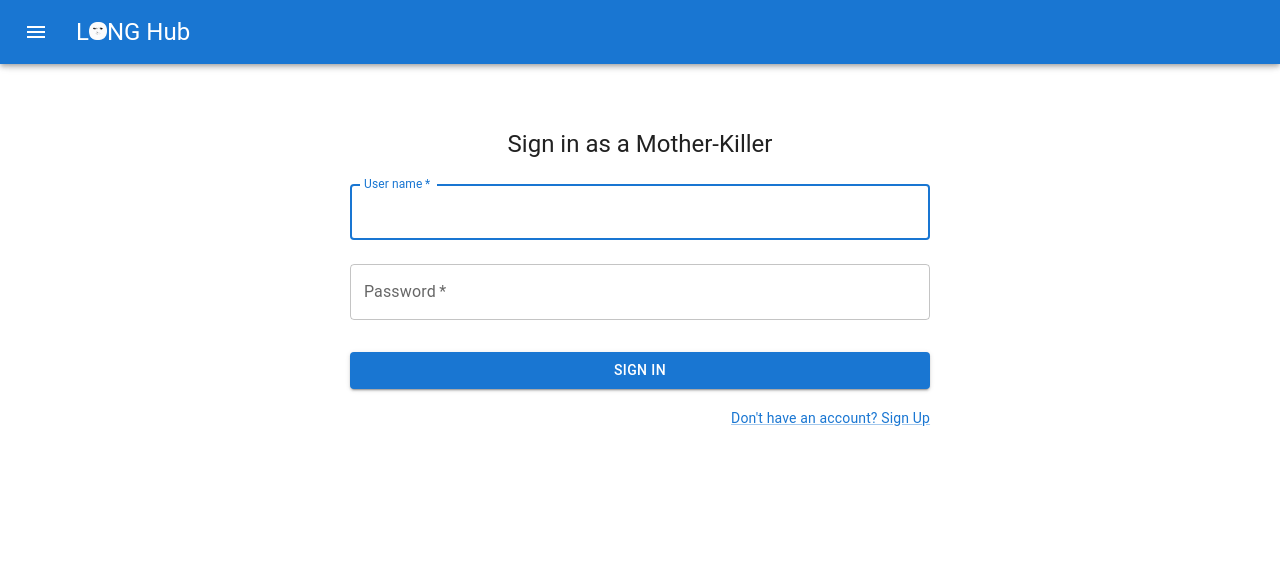
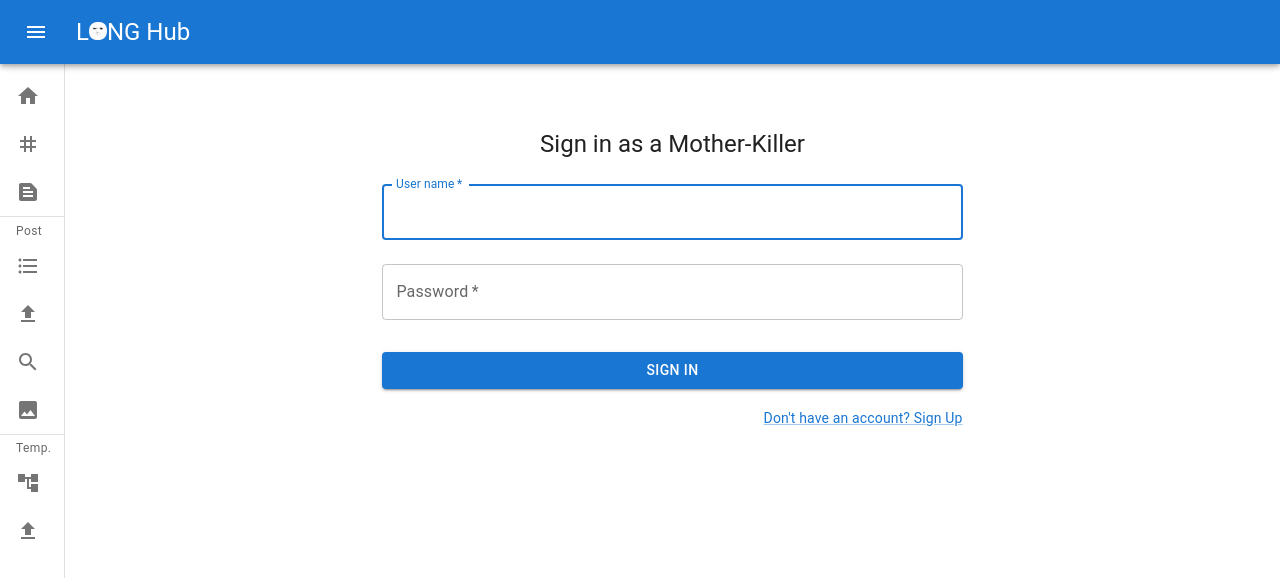
Before and after one commit to MoveToEx/long-hub, a Next.js app: page /account/signin in a window 1280 px wide. Shown: the top 578 px of the page. Built offline with nearby package versions, Linux system fonts and the light colour scheme.

Commit message:
feat: Update drawer appearance

```diff
--- a/app/template.tsx
+++ b/app/template.tsx
@@ -1,20 +1,22 @@
 'use client';
 
 import './globals.css'
+import { styled, Theme, CSSObject } from '@mui/material/styles';
 import { useState } from 'react';
 import * as React from 'react';
+import MuiAppBar, { AppBarProps as MuiAppBarProps } from '@mui/material/AppBar';
 import Box from '@mui/material/Box';
-import AppBar from '@mui/material/AppBar';
 import Toolbar from '@mui/material/Toolbar';
 import IconButton from '@mui/material/IconButton';
 import Typography from '@mui/material/Typography';
-import Drawer from '@mui/material/Drawer';
+import MuiDrawer, { DrawerProps as MuiDrawerProps } from '@mui/material/Drawer';
 import List from '@mui/material/List';
 import ListItemText from '@mui/material/ListItemText';
 import ListItemIcon from '@mui/material/ListItemIcon';
 import ListItemButton from '@mui/material/ListItemButton';
 import Container from '@mui/material/Container';
 import useMediaQuery from '@mui/material/useMediaQuery';
+import Divider from '@mui/material/Divider';
 import CssBaseline from '@mui/material/CssBaseline';
 import { createTheme, ThemeProvider } from '@mui/material/styles';
 import FormatListBulletedIcon from '@mui/icons-material/FormatListBulleted';
@@ -24,24 +26,103 @@ import TagIcon from '@mui/icons-material/Tag';
 import Search from '@mui/icons-material/Search';
 import FileUploadIcon from '@mui/icons-material/FileUpload';
 import ImageIcon from '@mui/icons-material/Image';
+import Menu from '@mui/icons-material/Menu';
 import Stack from '@mui/material/Stack';
-import Menu from '@mui/icons-material/Menu';
+import AccountTreeIcon from '@mui/icons-material/AccountTree';
+import CommitIcon from '@mui/icons-material/Commit';
+import { SnackbarProvider } from 'notistack';
+import { usePathname } from 'next/navigation';
 import Image from 'next/image';
 import Link from 'next/link';
-import AccountTreeIcon from '@mui/icons-material/AccountTree';
-import CommitIcon from '@mui/icons-material/Commit';
-import Divider from '@mui/material/Divider';
-import { SnackbarProvider } from 'notistack';
+
+const drawerWidth = 256;
+
+const openedMixin = (theme: Theme): CSSObject => ({
+    width: drawerWidth,
+    transition: theme.transitions.create('width', {
+        easing: theme.transitions.easing.sharp,
+        duration: theme.transitions.duration.enteringScreen,
+    }),
+    overflowX: 'hidden',
+});
+
+const closedMixin = (theme: Theme): CSSObject => ({
+    transition: theme.transitions.create('width', {
+        easing: theme.transitions.easing.sharp,
+        duration: theme.transitions.duration.leavingScreen,
+    }),
+    overflowX: 'hidden',
+    width: `calc(${theme.spacing(7)} + 1px)`,
+    [theme.breakpoints.up('sm')]: {
+        width: `calc(${theme.spacing(8)} + 1px)`,
+    },
+});
+
+const invisibleMixin = (theme: Theme): CSSObject => ({
+    transition: theme.transitions.create('width', {
+        easing: theme.transitions.easing.sharp,
+        duration: theme.transitions.duration.leavingScreen,
+    }),
+    width: 0,
+});
+
+interface AppBarProps extends MuiAppBarProps {
+    open?: boolean;
+}
+
+const AppBar = styled(MuiAppBar, {
+    shouldForwardProp: (prop) => prop !== 'open',
+})<AppBarProps>(({ theme, open }) => ({
+    zIndex: theme.zIndex.drawer + 1,
+    transition: theme.transitions.create(['width', 'margin'], {
+        easing: theme.transitions.easing.sharp,
+        duration: theme.transitions.duration.leavingScreen,
+    }),
+    ...(open && {
+        marginLeft: drawerWidth,
+        width: `calc(100% - ${drawerWidth}px)`,
+        transition: theme.transitions.create(['width', 'margin'], {
+            easing: theme.transitions.easing.sharp,
+            duration: theme.transitions.duration.enteringScreen,
+        }),
+    }),
+}));
+
+interface DrawerProps extends MuiDrawerProps {
+    visible?: boolean;
+};
+
+const Drawer = styled(MuiDrawer, {
+    shouldForwardProp: (prop) => prop !== 'visible' && prop !== 'open'
+})<DrawerProps>(({ theme, open, visible }) => ({
+    width: visible ? drawerWidth : 0,
+    whiteSpace: 'nowrap',
+    ...(open && {
+        ...openedMixin(theme),
+        '& .MuiDrawer-paper': openedMixin(theme),
+    }),
+    ...(!open && {
+        ...closedMixin(theme),
+        '& .MuiDrawer-paper': closedMixin(theme),
+    }),
+    ...(!visible && {
+        ...invisibleMixin(theme),
+        '& .MuiDrawer-paper': invisibleMixin(theme),
+    })
+}));
+
+
 
 export default function RootTemplate({
     children,
 }: {
     children: React.ReactNode
 }) {
-    const [menuState, setMenuState] = useState(false);
+    const [open, setOpen] = useState(true);
+    const [expand, setExpand] = useState(false);
+    const pathname = usePathname();
     const preferDarkMode = useMediaQuery('(prefers-color-scheme: dark)');
-
-    const theme = React.useMemo(
+    const currentTheme = React.useMemo(
         () => createTheme({
             palette: {
                 mode: preferDarkMode ? 'dark' : 'light',
@@ -50,8 +131,12 @@ export default function RootTemplate({
         [preferDarkMode]
     );
 
-    function toggleMenu() {
-        setMenuState(!menuState);
+    function callExpand(state: boolean) {
+        return () => { setExpand(state); };
+    }
+
+    function callOpen(state: boolean) {
+        return () => { setOpen(state); };
     }
 
     function DrawerItem({ title, href, icon }: { title: string, href: string, icon: React.ReactElement }) {
@@ -59,22 +144,68 @@ export default function RootTemplate({
             <ListItemButton
                 href={href}
                 LinkComponent={Link}
-                selected={window.location.pathname == href}
-                onClick={() => setMenuState(false)}
+                selected={pathname == href}
             >
                 <ListItemIcon>{icon}</ListItemIcon>
-                <ListItemText primary={title} />
+                <ListItemText
+                    primary={title}
+                    sx={{
+                        opacity: {
+                            xs: 1,
+                            md: expand ? 1 : 0
+                        }
+                    }} />
             </ListItemButton>
         )
     }
 
+    const drawerContent = (
+        <List>
+            <DrawerItem title="Home" href="/" icon={<Home />} />
+            <DrawerItem title="Tag" href="/tag" icon={<TagIcon />} />
+            <DrawerItem title="Document" href="/doc" icon={<TextSnippetIcon />} />
+            <Divider component="li" />
+            <li>
+                <Typography variant="caption" color="text.secondary" sx={{ mt: 0.5, ml: 2 }}>
+                    Post
+                </Typography>
+            </li>
+            <DrawerItem title="List" href="/post/list" icon={<FormatListBulletedIcon />} />
+            <DrawerItem title="Upload" href="/post/upload" icon={<FileUploadIcon />} />
+            <DrawerItem title="Search" href="/post/search" icon={<Search />} />
+            <DrawerItem title="Find similar" href="/post/similar" icon={<ImageIcon />} />
+            <Divider component="li" />
+            <li>
+                <Typography component="div" variant="caption" color="text.secondary" sx={{ mt: 0.5, ml: 2 }}>
+                    {expand ? "Template" : "Temp."}
+                </Typography>
+            </li>
+            <DrawerItem title="List" href="/template" icon={<AccountTreeIcon />} />
+            <DrawerItem title="Upload" href="/template/upload" icon={<FileUploadIcon />} />
+        </List>
+    )
+
     return (
-        <ThemeProvider theme={theme}>
+        <ThemeProvider theme={currentTheme}>
+
             <CssBaseline />
-            <Box sx={{ flexGrow: 1 }}>
-                <AppBar position="fixed">
+            <AppBar
+                position="fixed"
+                sx={theme => ({
+                    [theme.breakpoints.up('md')]: {
+                        zIndex: theme.zIndex.drawer + 1
+                    },
+                    [theme.breakpoints.down('sm')]: {
+                        zIndex: 'auto'
+                    }
+                })}>
                 <Toolbar>
-                        <IconButton size="large" edge="start" color="inherit" sx={{ mr: 2 }} onClick={toggleMenu}>
+                    <IconButton
+                        size="large"
+                        edge="start"
+                        color="inherit"
+                        onClick={callOpen(!open)}
+                        sx={{ mr: 2 }}>
                         <Menu />
                     </IconButton>
                     <Link href="/">
@@ -86,52 +217,73 @@ export default function RootTemplate({
                     </Link>
                 </Toolbar>
             </AppBar>
+
+            <Drawer
+                variant="permanent"
+                open={expand}
+                visible={open}
+                sx={theme => ({
+                    [theme.breakpoints.up('md')]: {
+                        display: 'block'
+                    },
+                    [theme.breakpoints.down('sm')]: {
+                        display: 'none'
+                    }
+                })}
+                onMouseEnter={callExpand(true)}
+                onMouseLeave={callExpand(false)}>
                 <Toolbar />
-            </Box>
 
-            <Drawer anchor="left" open={menuState} onClose={toggleMenu} disableScrollLock>
-                <Box sx={{ width: 256, minHeight: '100%' }} role="presentation">
-                    <List sx={{ minHeight: '100%' }}>
-                        <DrawerItem title="Home" href="/" icon={<Home />} />
-                        <DrawerItem title="Tag" href="/tag" icon={<TagIcon />} />
-                        <DrawerItem title="Document" href="/doc" icon={<TextSnippetIcon />} />
-                        <Divider component="li" />
-                        <li>
-                            <Typography variant="caption" color="text.secondary" sx={{ mt: 0.5, ml: 2 }}>
-                                Image
-                            </Typography>
-                        </li>
-                        <DrawerItem title="List" href="/post/list" icon={<FormatListBulletedIcon />} />
-                        <DrawerItem title="Upload" href="/post/upload" icon={<FileUploadIcon />} />
-                        <DrawerItem title="Search" href="/post/search" icon={<Search />} />
-                        <DrawerItem title="Find similar" href="/post/similar" icon={<ImageIcon />} />
-                        <Divider component="li" />
-                        <li>
-                            <Typography component="div" variant="caption" color="text.secondary" sx={{ mt: 0.5, ml: 2 }}>
-                                Template
-                            </Typography>
-                        </li>
-                        <DrawerItem title="List" href="/template" icon={<AccountTreeIcon />} />
-                        <DrawerItem title="Upload" href="/template/upload" icon={<FileUploadIcon />} />
-                        <Container sx={{ position: 'absolute', bottom: 0 }}>
-                            <Stack direction="row" alignItems="center" justifyContent="center">
-                                <CommitIcon fontSize="small" />
-                                <Typography color="text.secondary">
-                                    {process.env.GIT_COMMIT}
-                                </Typography>
-                            </Stack>
-                        </Container>
-                    </List>
-                </Box>
+                {drawerContent}
+
             </Drawer>
 
+            <MuiDrawer
+                variant="temporary"
+                disableScrollLock
+                open={open}
+                onClose={callOpen(false)}
+                sx={theme => ({
+                    [theme.breakpoints.up('md')]: {
+                        display: 'none'
+                    },
+                    [theme.breakpoints.down('sm')]: {
+                        display: 'block'
+                    }
+                })}>
+                <Box sx={{ width: drawerWidth }}>
+                    {drawerContent}
+                </Box>
+            </MuiDrawer>
+
             <SnackbarProvider maxSnack={5} autoHideDuration={3000}>
-                <Box component="main">
+                <Box
+                    component="main"
+                    sx={theme => ({
+                        [theme.breakpoints.up('md')]: {
+                            ml: open ? `calc(${theme.spacing(8)} + 1px)` : 0,
+                        },
+                        [theme.breakpoints.down('sm')]: {
+                            ml: 0
+                        },
+                        transition: theme.transitions.create(['margin'], {
+                            easing: theme.transitions.easing.sharp,
+                            duration: theme.transitions.duration.leavingScreen,
+                        }),
+                        ...(open && {
+                            transition: theme.transitions.create(['margin'], {
+                                easing: theme.transitions.easing.sharp,
+                                duration: theme.transitions.duration.enteringScreen,
+                            }),
+                        })
+                    })}>
                     <Container>
+                        <Toolbar sx={{ zIndex: -1 }} />
                         {children}
                     </Container>
                 </Box>
             </SnackbarProvider>
-        </ThemeProvider>
+
+        </ThemeProvider >
     )
 }
```
Lines whose indentation alone changed are shown as unchanged.
